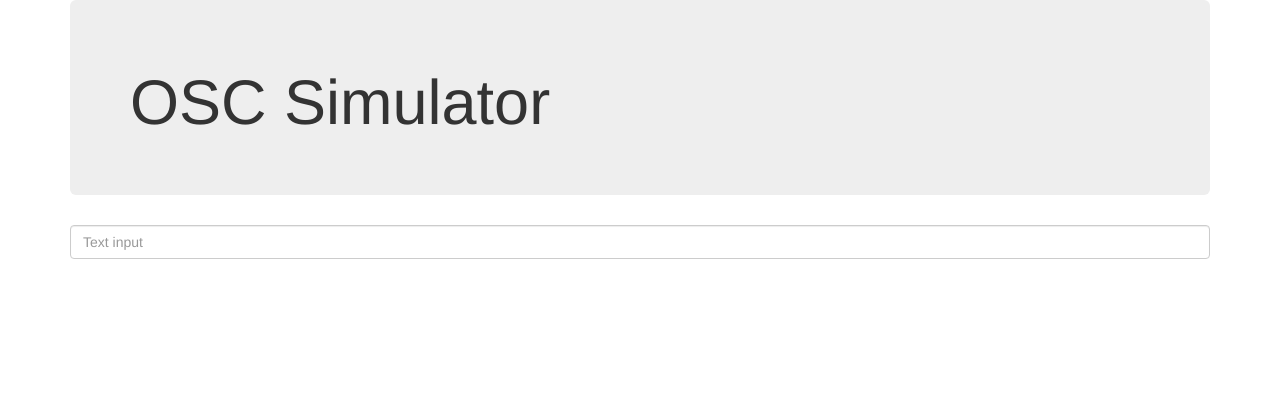
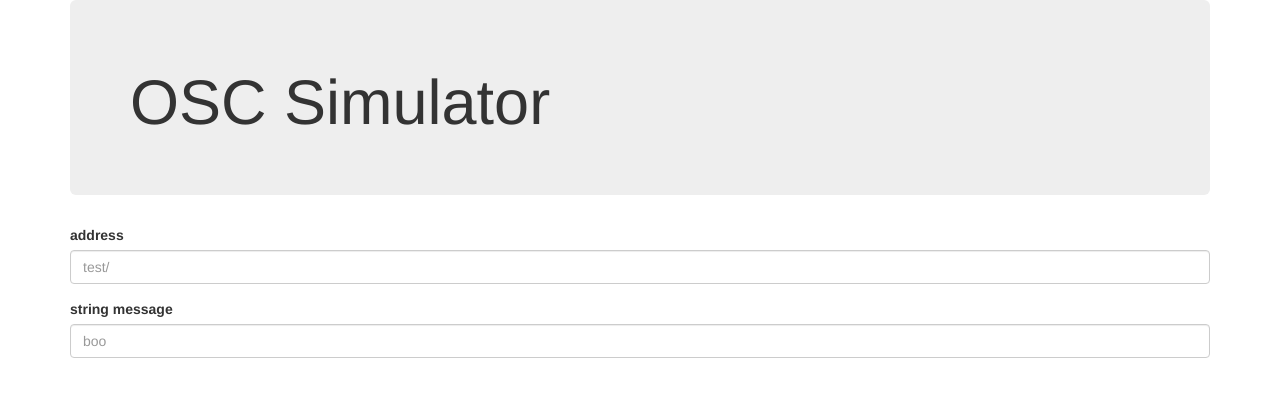
Before and after one commit to RandomStudio/osc-simulator, a React (Create React App) app: page / in a window 1280 px wide. Shown: the top 396 px of the page. Built offline with nearby package versions, Linux system fonts and the light colour scheme.

Commit message:
nice form you got there

```diff
--- a/src/App.js
+++ b/src/App.js
@@ -10,7 +10,17 @@ class App extends Component {
           <h1>OSC Simulator</h1>
         </Jumbotron>
         <form>
-          <input type="text" class="form-control" placeholder="Text input" />
+
+          <div className="form-group">
+            <label>address</label>
+            <input type="text" className="form-control" placeholder="test/" />
+          </div>
+
+          <div className="form-group">
+            <label>string message</label>
+            <input type="text" className="form-control" placeholder="boo" />
+          </div>
+
         </form>
       </div>
     );
```
